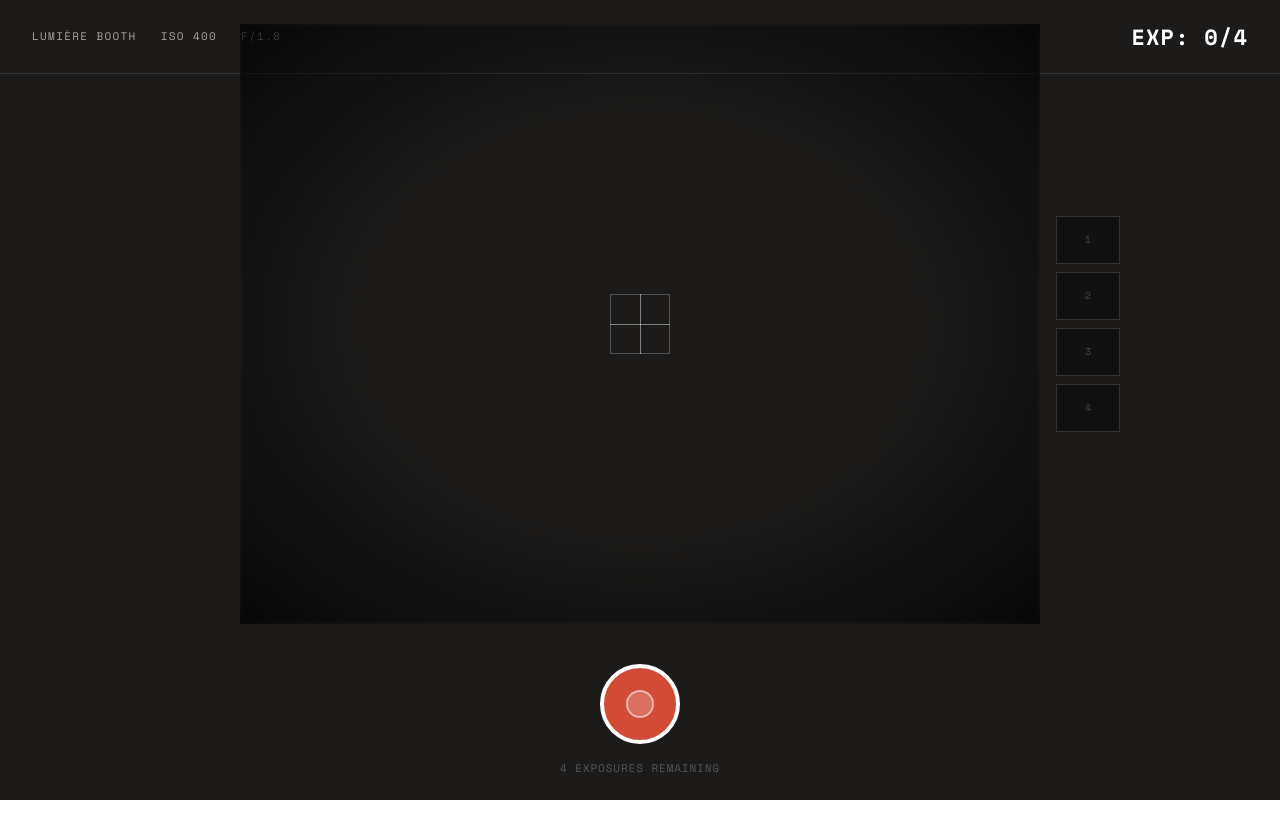
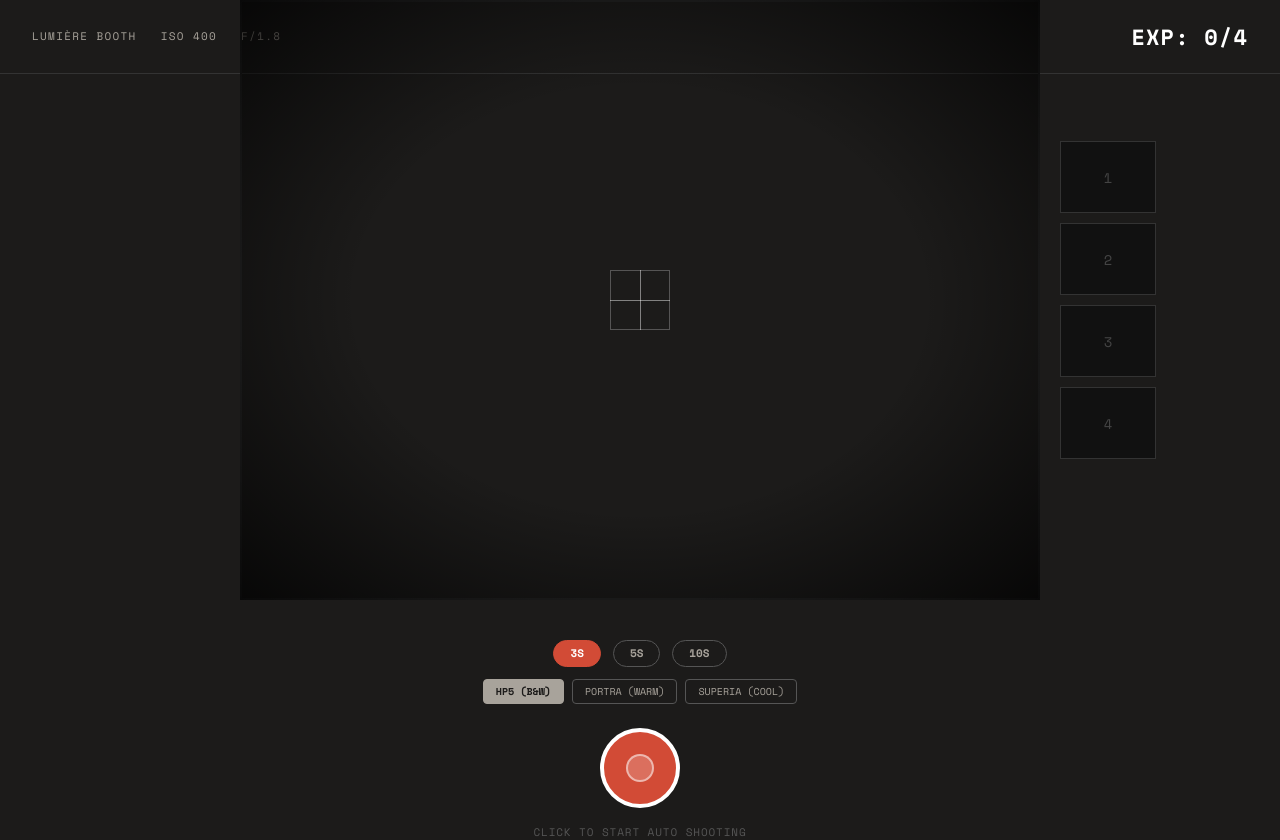
Before and after one commit to hendryriq/lumiere-booth, a Next.js app: page /viewfinder in a window 1280 px wide. Before the commit the page ends 800 px from the top, so only its background shows below. Built offline with nearby package versions, Linux system fonts and the light colour scheme; no server answers.

Commit message:
feat: add film filter system with support for Ilford, Kodak, and Fuji presets

```diff
--- a/app/darkroom/page.tsx
+++ b/app/darkroom/page.tsx
@@ -2,8 +2,8 @@
 
 import { useRef, useState, forwardRef } from "react";
 import { useRouter } from "next/navigation";
-import { usePhotoboothStore, LayoutType, FrameType } from "@/store/photobooth";
-import { applyAnalogFilter } from "@/lib/utils";
+import { usePhotoboothStore, LayoutType, FrameType, FilmFilterType } from "@/store/photobooth";
+import { applyAnalogFilter, FILTER_CSS } from "@/lib/utils";
 
 const LAYOUTS: { id: LayoutType; label: string; description: string; icon: React.ReactNode }[] = [
   {
@@ -51,7 +51,7 @@ const FRAMES: { id: FrameType; label: string; description: string; color: string
 
 // --- Preview Canvas ---
 const PreviewCanvas = forwardRef<HTMLDivElement>(function PreviewCanvas(_, ref) {
-  const { photos, selectedLayout, selectedFrame } = usePhotoboothStore();
+  const { photos, selectedLayout, selectedFrame, selectedFilter } = usePhotoboothStore();
 
   const borderStyle = {
     "minimalist-mono": { bg: "#FFFFFF", border: "8px solid #FFFFFF", accent: "#1C1B1A" },
@@ -75,7 +75,7 @@ const PreviewCanvas = forwardRef<HTMLDivElement>(function PreviewCanvas(_, ref)
         <img
           src={photos[index]}
           alt={`Photo ${index + 1}`}
-          style={{ width: "100%", height: "100%", objectFit: "cover", filter: "grayscale(100%) contrast(1.1)" }}
+          style={{ width: "100%", height: "100%", objectFit: "cover", filter: FILTER_CSS[selectedFilter] }}
         />
       ) : (
         <div style={{ width: "100%", height: "100%", display: "flex", alignItems: "center", justifyContent: "center", border: "1px dashed #444" }}>
@@ -259,7 +259,7 @@ function Sidebar() {
 // --- Main Page ---
 export default function DarkroomPage() {
   const router = useRouter();
-  const { photos } = usePhotoboothStore();
+  const { photos, selectedFilter } = usePhotoboothStore();
   const previewRef = useRef<HTMLDivElement>(null);
   const { setFinalImageUrl } = usePhotoboothStore();
 
@@ -273,7 +273,7 @@ export default function DarkroomPage() {
           scale: 2,
           useCORS: true,
         });
-        applyAnalogFilter(canvas);
+        applyAnalogFilter(canvas, selectedFilter);
         const dataUrl = canvas.toDataURL("image/png");
         setFinalImageUrl(dataUrl);
         router.push("/print-tray");
@@ -298,6 +298,14 @@ export default function DarkroomPage() {
             {photos.length}/4 FRAMES LOADED
           </span>
           <button
+            onClick={() => router.push("/viewfinder")}
+            style={{ height: "40px", padding: "0 16px", backgroundColor: "transparent", border: "1px solid #A8A39B", color: "#A8A39B", fontFamily: "'Space Mono', monospace", fontSize: "11px", fontWeight: 700, letterSpacing: "0.08em", textTransform: "uppercase", cursor: "pointer", display: "flex", alignItems: "center", gap: "8px", transition: "color 150ms, border-color 150ms" }}
+            onMouseEnter={(e) => { e.currentTarget.style.color = "#1C1B1A"; e.currentTarget.style.borderColor = "#1C1B1A"; }}
+            onMouseLeave={(e) => { e.currentTarget.style.color = "#A8A39B"; e.currentTarget.style.borderColor = "#A8A39B"; }}
+          >
+            ↩ RETAKE
+          </button>
+          <button
             onClick={handleDevelop}
             className="btn-press"
             style={{ height: "40px", padding: "0 24px", backgroundColor: "#D24B36", border: "2px solid #1C1B1A", color: "#FFFFFF", fontFamily: "'Space Mono', monospace", fontSize: "12px", fontWeight: 700, letterSpacing: "0.08em", textTransform: "uppercase", cursor: "pointer", boxShadow: "3px 3px 0 #1C1B1A" }}
--- a/app/print-tray/page.tsx
+++ b/app/print-tray/page.tsx
@@ -3,11 +3,11 @@
 import { useEffect, useState } from "react";
 import { useRouter } from "next/navigation";
 import { usePhotoboothStore } from "@/store/photobooth";
-import { downloadImage } from "@/lib/utils";
+import { downloadImage, FILTER_CSS } from "@/lib/utils";
 
 export default function PrintTrayPage() {
   const router = useRouter();
-  const { finalImageUrl, photos, selectedLayout, selectedFrame, resetSession } = usePhotoboothStore();
+  const { finalImageUrl, photos, selectedLayout, selectedFrame, selectedFilter, resetSession } = usePhotoboothStore();
   const [isDeveloped, setIsDeveloped] = useState(false);
 
   useEffect(() => {
@@ -24,9 +24,9 @@ export default function PrintTrayPage() {
     }
   };
 
-  const handleRestart = () => {
+  const handleRestart = (destination: string = "/") => {
     resetSession();
-    router.push("/");
+    router.push(destination);
   };
 
   // Reconstruct preview if finalImageUrl is null (fallback)
@@ -39,7 +39,7 @@ export default function PrintTrayPage() {
   const renderPhoto = (index: number, style: React.CSSProperties) => (
     <div key={index} style={{ ...style, backgroundColor: "#1C1B1A", overflow: "hidden" }}>
       {photos[index] ? (
-        <img src={photos[index]} alt={`Photo ${index + 1}`} style={{ width: "100%", height: "100%", objectFit: "cover", filter: "grayscale(100%) contrast(1.1)" }} />
+        <img src={photos[index]} alt={`Photo ${index + 1}`} style={{ width: "100%", height: "100%", objectFit: "cover", filter: FILTER_CSS[selectedFilter] }} />
       ) : (
         <div style={{ width: "100%", height: "100%", backgroundColor: "#1C1B1A" }} />
       )}
@@ -47,7 +47,7 @@ export default function PrintTrayPage() {
   );
 
   return (
-    <main style={{ minHeight: "100vh", backgroundColor: "#F4F1EA", display: "flex", flexDirection: "column", alignItems: "center", justifyContent: "center", position: "relative", overflow: "hidden" }}>
+    <main style={{ minHeight: "100vh", backgroundColor: "#F4F1EA", display: "flex", flexDirection: "column", alignItems: "center", position: "relative", overflow: "auto", paddingTop: "80px", paddingBottom: "80px" }}>
 
       {/* Progress bar at top */}
       {!isDeveloped && (
@@ -64,6 +64,9 @@ export default function PrintTrayPage() {
           <div key={pct} style={{ position: "absolute", top: "32px", left: `${pct}%`, width: "8px", height: "18px", backgroundColor: "#A8A39B", opacity: 0.35 }} />
         ))}
       </div>
+
+      {/* Main Content Area */}
+      <div style={{ display: "flex", flexWrap: "wrap", justifyContent: "center", alignItems: "center", gap: "80px", maxWidth: "1200px", width: "100%", zIndex: 10 }}>
 
         {/* The Print */}
         <div
@@ -119,12 +122,14 @@ export default function PrintTrayPage() {
           )}
         </div>
 
+        {/* Right Side: Status and Actions */}
+        <div style={{ display: "flex", flexDirection: "column", alignItems: "flex-start", gap: "40px" }}>
           {/* Status text */}
-      <div style={{ textAlign: "center", marginBottom: "32px" }}>
+          <div>
             {!isDeveloped ? (
-          <div style={{ display: "flex", alignItems: "center", gap: "8px", justifyContent: "center" }}>
+              <div style={{ display: "flex", alignItems: "center", gap: "8px" }}>
                 <span style={{ fontFamily: "'Space Mono', monospace", fontSize: "12px", color: "#A8A39B", letterSpacing: "0.1em", textTransform: "uppercase" }}>
-              PRINT DEVELOPING
+                  PRINT
                 </span>
                 <span className="blink" style={{ color: "#D24B36", fontFamily: "'Space Mono', monospace" }}>_</span>
               </div>
@@ -138,7 +143,7 @@ export default function PrintTrayPage() {
 
           {/* Action buttons */}
           {isDeveloped && (
-        <div className="fade-in" style={{ display: "flex", flexDirection: "column", alignItems: "center", gap: "20px" }}>
+            <div className="fade-in" style={{ display: "flex", flexDirection: "column", alignItems: "flex-start", gap: "20px" }}>
               <button
                 onClick={handleDownload}
                 className="btn-press shadow-hard"
@@ -151,15 +156,20 @@ export default function PrintTrayPage() {
               </button>
 
               <button
-            onClick={handleRestart}
-            style={{ background: "none", border: "none", cursor: "pointer", fontFamily: "'Space Mono', monospace", fontSize: "12px", color: "#A8A39B", letterSpacing: "0.08em", textTransform: "uppercase", textDecoration: "underline", padding: "4px 0" }}
-            onMouseEnter={(e) => { (e.target as HTMLButtonElement).style.color = "#D24B36"; }}
-            onMouseLeave={(e) => { (e.target as HTMLButtonElement).style.color = "#A8A39B"; }}
+                onClick={() => handleRestart("/viewfinder")}
+                className="btn-press shadow-hard"
+                style={{ height: "52px", padding: "0 32px", backgroundColor: "#1C1B1A", border: "2px solid #1C1B1A", color: "#F4F1EA", fontFamily: "'Space Mono', monospace", fontSize: "13px", fontWeight: 700, letterSpacing: "0.08em", textTransform: "uppercase", cursor: "pointer", display: "flex", alignItems: "center", gap: "10px" }}
               >
-            ↩ SHOOT ANOTHER ROLL
+                <svg width="16" height="16" viewBox="0 0 16 16" fill="none" stroke="currentColor" strokeWidth="1.5">
+                  <circle cx="8" cy="8" r="6" />
+                  <circle cx="8" cy="8" r="2.5" fill="currentColor" stroke="none" />
+                </svg>
+                NEW ROLL
               </button>
             </div>
           )}
+        </div>
+      </div>
 
       {/* Bottom film strip decoration */}
       <div style={{ position: "absolute", bottom: 0, left: 0, right: 0, height: "32px", backgroundColor: "#1C1B1A", display: "flex", alignItems: "center", padding: "0 8px", gap: "8px", overflow: "hidden" }}>
--- a/app/viewfinder/page.tsx
+++ b/app/viewfinder/page.tsx
@@ -2,8 +2,8 @@
 
 import { useRef, useEffect, useState, useCallback } from "react";
 import { useRouter } from "next/navigation";
-import { usePhotoboothStore } from "@/store/photobooth";
-import { captureFrame, formatFilmCounter } from "@/lib/utils";
+import { usePhotoboothStore, FilmFilterType } from "@/store/photobooth";
+import { captureFrame, formatFilmCounter, FILTER_CSS } from "@/lib/utils";
 
 const TOTAL_PHOTOS = 4;
 
@@ -13,7 +13,10 @@ export default function ViewfinderPage() {
   const [permissionDenied, setPermissionDenied] = useState(false);
   const [isFlashing, setIsFlashing] = useState(false);
   const [isRouting, setIsRouting] = useState(false);
-  const { photos, addPhoto, clearPhotos } = usePhotoboothStore();
+  const [isAutoShooting, setIsAutoShooting] = useState(false);
+  const [countdown, setCountdown] = useState<number | null>(null);
+  const [timerDuration, setTimerDuration] = useState<number>(3);
+  const { photos, addPhoto, clearPhotos, selectedFilter, setFilter } = usePhotoboothStore();
   const photoCount = photos.length;
 
   useEffect(() => {
@@ -47,13 +50,32 @@ export default function ViewfinderPage() {
     }
   }, [photoCount, isRouting, router, stopCamera]);
 
-  const handleShutter = useCallback(() => {
-    if (!videoRef.current || photoCount >= TOTAL_PHOTOS || isFlashing) return;
+  const takePhoto = useCallback(() => {
+    if (!videoRef.current || photoCount >= TOTAL_PHOTOS) return;
     setIsFlashing(true);
     const dataUrl = captureFrame(videoRef.current);
     addPhoto(dataUrl);
     setTimeout(() => setIsFlashing(false), 350);
-  }, [photoCount, isFlashing, addPhoto]);
+  }, [photoCount, addPhoto]);
+
+  useEffect(() => {
+    if (!isAutoShooting || photoCount >= TOTAL_PHOTOS) return;
+
+    if (countdown === null) {
+      setCountdown(timerDuration);
+      return;
+    }
+
+    if (countdown > 0) {
+      const timer = setTimeout(() => setCountdown(countdown - 1), 1000);
+      return () => clearTimeout(timer);
+    }
+
+    if (countdown === 0) {
+      takePhoto();
+      setCountdown(null);
+    }
+  }, [isAutoShooting, photoCount, countdown, takePhoto, timerDuration]);
 
   return (
     <main style={{ minHeight: "100vh", backgroundColor: "#1C1B1A", display: "flex", flexDirection: "column", alignItems: "center", justifyContent: "center", position: "relative", overflow: "hidden" }}>
@@ -90,6 +112,15 @@ export default function ViewfinderPage() {
           </div>
         </div>
 
+        {/* Countdown Overlay */}
+        {countdown !== null && countdown > 0 && (
+          <div style={{ position: "absolute", inset: 0, zIndex: 12, display: "flex", alignItems: "center", justifyContent: "center", pointerEvents: "none", backgroundColor: "rgba(0,0,0,0.2)" }}>
+            <span style={{ fontFamily: "'Space Mono', monospace", fontSize: "160px", color: "#FFFFFF", textShadow: "0 4px 24px rgba(0,0,0,0.5)" }}>
+              {countdown}
+            </span>
+          </div>
+        )}
+
         {permissionDenied ? (
           <div style={{ width: "100%", height: "100%", backgroundColor: "#111", display: "flex", flexDirection: "column", alignItems: "center", justifyContent: "center", border: "2px solid #333", gap: "16px" }}>
             <span style={{ fontFamily: "'Space Mono', monospace", fontSize: "13px", color: "#A8A39B", textAlign: "center", letterSpacing: "0.05em", textTransform: "uppercase", lineHeight: 2 }}>
@@ -102,19 +133,19 @@ export default function ViewfinderPage() {
             autoPlay
             playsInline
             muted
-            style={{ width: "100%", height: "100%", objectFit: "cover", display: "block", filter: "grayscale(100%) contrast(1.2)", transform: "scaleX(-1)", border: "2px solid #333" }}
+            style={{ width: "100%", height: "100%", objectFit: "cover", display: "block", filter: FILTER_CSS[selectedFilter], transform: "scaleX(-1)", border: "2px solid #333" }}
           />
         )}
 
         {/* Thumbnail strip on right */}
-        <div style={{ position: "absolute", right: "-80px", top: 0, bottom: 0, display: "flex", flexDirection: "column", gap: "8px", justifyContent: "center" }}>
+        <div style={{ position: "absolute", right: "-116px", top: 0, bottom: 0, display: "flex", flexDirection: "column", gap: "10px", justifyContent: "center" }}>
           {Array.from({ length: TOTAL_PHOTOS }).map((_, i) => (
-            <div key={i} style={{ width: "64px", height: "48px", border: photos[i] ? "1px solid #666" : "1px solid #333", overflow: "hidden", backgroundColor: "#111", flexShrink: 0 }}>
+            <div key={i} style={{ width: "96px", height: "72px", border: photos[i] ? "1px solid #666" : "1px solid #333", overflow: "hidden", backgroundColor: "#111", flexShrink: 0 }}>
               {photos[i] ? (
-                <img src={photos[i]} alt={`Frame ${i + 1}`} style={{ width: "100%", height: "100%", objectFit: "cover", filter: "grayscale(100%)" }} />
+                <img src={photos[i]} alt={`Frame ${i + 1}`} style={{ width: "100%", height: "100%", objectFit: "cover", filter: FILTER_CSS[selectedFilter] }} />
               ) : (
                 <div style={{ width: "100%", height: "100%", display: "flex", alignItems: "center", justifyContent: "center" }}>
-                  <span style={{ fontFamily: "'Space Mono', monospace", fontSize: "10px", color: "#444" }}>{i + 1}</span>
+                  <span style={{ fontFamily: "'Space Mono', monospace", fontSize: "14px", color: "#444" }}>{i + 1}</span>
                 </div>
               )}
             </div>
@@ -124,11 +155,65 @@ export default function ViewfinderPage() {
 
       {/* Shutter */}
       <div style={{ marginTop: "40px", display: "flex", flexDirection: "column", alignItems: "center", gap: "16px" }}>
+        {photoCount === 0 && !isAutoShooting && (
+          <div style={{ display: "flex", flexDirection: "column", gap: "12px", alignItems: "center", marginBottom: "8px" }}>
+            <div style={{ display: "flex", gap: "12px" }}>
+              {[3, 5, 10].map((val) => (
+                <button
+                  key={val}
+                  onClick={() => setTimerDuration(val)}
+                  style={{
+                    backgroundColor: timerDuration === val ? "#D24B36" : "transparent",
+                    border: `1px solid ${timerDuration === val ? "#D24B36" : "#555"}`,
+                    color: timerDuration === val ? "#FFF" : "#A8A39B",
+                    padding: "4px 16px",
+                    borderRadius: "16px",
+                    fontFamily: "'Space Mono', monospace",
+                    fontSize: "11px",
+                    fontWeight: 700,
+                    cursor: "pointer",
+                    transition: "all 150ms"
+                  }}
+                >
+                  {val}S
+                </button>
+              ))}
+            </div>
+
+            <div style={{ display: "flex", gap: "8px" }}>
+              {(Object.keys(FILTER_CSS) as FilmFilterType[]).map((f) => {
+                const isSelected = selectedFilter === f;
+                const labels: Record<FilmFilterType, string> = { "ilford-hp5": "HP5 (B&W)", "kodak-portra": "PORTRA (WARM)", "fuji-superia": "SUPERIA (COOL)" };
+                return (
+                  <button
+                    key={f}
+                    onClick={() => setFilter(f)}
+                    style={{
+                      backgroundColor: isSelected ? "#A8A39B" : "transparent",
+                      border: `1px solid ${isSelected ? "#A8A39B" : "#555"}`,
+                      color: isSelected ? "#1C1B1A" : "#A8A39B",
+                      padding: "4px 12px",
+                      borderRadius: "4px",
+                      fontFamily: "'Space Mono', monospace",
+                      fontSize: "10px",
+                      fontWeight: isSelected ? 700 : 400,
+                      cursor: "pointer",
+                      transition: "all 150ms"
+                    }}
+                  >
+                    {labels[f]}
+                  </button>
+                );
+              })}
+            </div>
+          </div>
+        )}
+
         {photoCount < TOTAL_PHOTOS ? (
           <button
-            onClick={handleShutter}
-            disabled={isFlashing}
-            style={{ width: "80px", height: "80px", borderRadius: "50%", backgroundColor: isFlashing ? "#a83828" : "#D24B36", border: "4px solid #FFFFFF", cursor: "pointer", display: "flex", alignItems: "center", justifyContent: "center", transition: "background-color 150ms" }}
+            onClick={() => setIsAutoShooting(true)}
+            disabled={isAutoShooting || permissionDenied}
+            style={{ width: "80px", height: "80px", borderRadius: "50%", backgroundColor: (isAutoShooting || permissionDenied) ? "#555" : "#D24B36", border: "4px solid #FFFFFF", cursor: (isAutoShooting || permissionDenied) ? "default" : "pointer", display: "flex", alignItems: "center", justifyContent: "center", transition: "background-color 150ms" }}
           >
             <div style={{ width: "28px", height: "28px", borderRadius: "50%", backgroundColor: "rgba(255,255,255,0.2)", border: "2px solid rgba(255,255,255,0.5)" }} />
           </button>
@@ -138,9 +223,9 @@ export default function ViewfinderPage() {
             <span className="blink" style={{ color: "#D24B36", fontFamily: "'Space Mono', monospace", fontSize: "12px" }}>_</span>
           </div>
         )}
-        <span style={{ fontFamily: "'Space Mono', monospace", fontSize: "11px", color: "#555", letterSpacing: "0.08em", textTransform: "uppercase" }}>
+        <span style={{ fontFamily: "'Space Mono', monospace", fontSize: "11px", color: "#555", letterSpacing: "0.08em", textTransform: "uppercase", textAlign: "center" }}>
           {photoCount < TOTAL_PHOTOS
-            ? `${TOTAL_PHOTOS - photoCount} EXPOSURE${TOTAL_PHOTOS - photoCount !== 1 ? "S" : ""} REMAINING`
+            ? (isAutoShooting ? `SHOOTING... ${TOTAL_PHOTOS - photoCount} REMAINING` : "CLICK TO START AUTO SHOOTING")
             : "ROUTING TO DARKROOM..."}
         </span>
       </div>
--- a/lib/utils.ts
+++ b/lib/utils.ts
@@ -1,3 +1,11 @@
+import { FilmFilterType } from "@/store/photobooth";
+
+export const FILTER_CSS: Record<FilmFilterType, string> = {
+  "ilford-hp5": "grayscale(100%) contrast(1.2)",
+  "kodak-portra": "sepia(30%) contrast(1.1) saturate(1.2) brightness(1.05) hue-rotate(-10deg)",
+  "fuji-superia": "contrast(1.15) saturate(1.1) hue-rotate(10deg) brightness(0.95)",
+};
+
 /**
  * Capture a frame from a video element and return it as a base64 data URL.
  */
@@ -21,7 +29,7 @@ export function captureFrame(video: HTMLVideoElement): string {
  * Apply grayscale + contrast filter to a canvas.
  * (Analog film look is mainly handled via CSS, but this can be used for export.)
  */
-export function applyAnalogFilter(canvas: HTMLCanvasElement): void {
+export function applyAnalogFilter(canvas: HTMLCanvasElement, filterType: FilmFilterType = "ilford-hp5"): void {
   const ctx = canvas.getContext("2d");
   if (!ctx) return;
 
@@ -29,16 +37,59 @@ export function applyAnalogFilter(canvas: HTMLCanvasElement): void {
   const data = imageData.data;
 
   for (let i = 0; i < data.length; i += 4) {
-    // Grayscale
-    const avg = 0.299 * data[i] + 0.587 * data[i + 1] + 0.114 * data[i + 2];
-    // Slight contrast boost
-    const contrast = 1.2;
-    const boosted = ((avg / 255 - 0.5) * contrast + 0.5) * 255;
-    const clamped = Math.max(0, Math.min(255, boosted));
+    let r = data[i];
+    let g = data[i + 1];
+    let b = data[i + 2];
 
-    data[i] = clamped;
-    data[i + 1] = clamped;
-    data[i + 2] = clamped;
+    if (filterType === "ilford-hp5") {
+      // Grayscale + high contrast
+      const avg = 0.299 * r + 0.587 * g + 0.114 * b;
+      const contrast = 1.25;
+      const v = Math.max(0, Math.min(255, ((avg / 255 - 0.5) * contrast + 0.5) * 255));
+      r = g = b = v;
+    } else if (filterType === "kodak-portra") {
+      // Warm tones + slight sepia
+      const tr = (0.393 * r + 0.769 * g + 0.189 * b) * 0.9;
+      const tg = (0.349 * r + 0.686 * g + 0.168 * b) * 0.9;
+      const tb = (0.272 * r + 0.534 * g + 0.131 * b) * 0.9;
+
+      const sepiaFactor = 0.3;
+      r = r * (1 - sepiaFactor) + tr * sepiaFactor;
+      g = g * (1 - sepiaFactor) + tg * sepiaFactor;
+      b = b * (1 - sepiaFactor) + tb * sepiaFactor;
+
+      // Brightness + contrast
+      r = ((r / 255 - 0.5) * 1.1 + 0.5) * 255 * 1.05;
+      g = ((g / 255 - 0.5) * 1.1 + 0.5) * 255 * 1.05;
+      b = ((b / 255 - 0.5) * 1.1 + 0.5) * 255 * 1.05;
+
+      // Tone shifts (more red, less blue)
+      r += 10;
+      b -= 10;
+
+      // Fine warm grain
+      const noise = (Math.random() - 0.5) * 10;
+      r += noise; g += noise; b += noise;
+
+    } else if (filterType === "fuji-superia") {
+      // Cool tones, green shift
+      r = r * 0.95;
+      g = g * 1.05;
+      b = b * 1.10;
+
+      // Contrast
+      r = ((r / 255 - 0.5) * 1.15 + 0.5) * 255 * 0.95;
+      g = ((g / 255 - 0.5) * 1.15 + 0.5) * 255 * 0.95;
+      b = ((b / 255 - 0.5) * 1.15 + 0.5) * 255 * 0.95;
+
+      // Coarse grain
+      const noise = (Math.random() - 0.5) * 18;
+      r += noise; g += noise; b += noise;
+    }
+
+    data[i] = Math.max(0, Math.min(255, r));
+    data[i + 1] = Math.max(0, Math.min(255, g));
+    data[i + 2] = Math.max(0, Math.min(255, b));
   }
 
   ctx.putImageData(imageData, 0, 0);
--- a/store/photobooth.ts
+++ b/store/photobooth.ts
@@ -4,6 +4,7 @@ export type Screen = "lobby" | "viewfinder" | "darkroom" | "print-tray";
 
 export type LayoutType = "strip-1x4" | "grid-2x2" | "polaroid-single";
 export type FrameType = "minimalist-mono" | "vintage-floral" | "stamp-border";
+export type FilmFilterType = "ilford-hp5" | "kodak-portra" | "fuji-superia";
 
 export interface PhotoboothState {
   // Navigation
@@ -18,8 +19,10 @@ export interface PhotoboothState {
   // Darkroom selections
   selectedLayout: LayoutType;
   selectedFrame: FrameType;
+  selectedFilter: FilmFilterType;
   setLayout: (layout: LayoutType) => void;
   setFrame: (frame: FrameType) => void;
+  setFilter: (filter: FilmFilterType) => void;
 
   // Final composed image
   finalImageUrl: string | null;
@@ -34,6 +37,7 @@ const initialState = {
   photos: [],
   selectedLayout: "strip-1x4" as LayoutType,
   selectedFrame: "minimalist-mono" as FrameType,
+  selectedFilter: "ilford-hp5" as FilmFilterType,
   finalImageUrl: null,
 };
 
@@ -51,6 +55,8 @@ export const usePhotoboothStore = create<PhotoboothState>((set) => ({
 
   setFrame: (frame) => set({ selectedFrame: frame }),
 
+  setFilter: (filter) => set({ selectedFilter: filter }),
+
   setFinalImageUrl: (url) => set({ finalImageUrl: url }),
 
   resetSession: () => set(initialState),
```
Lines whose indentation alone changed are shown as unchanged.
